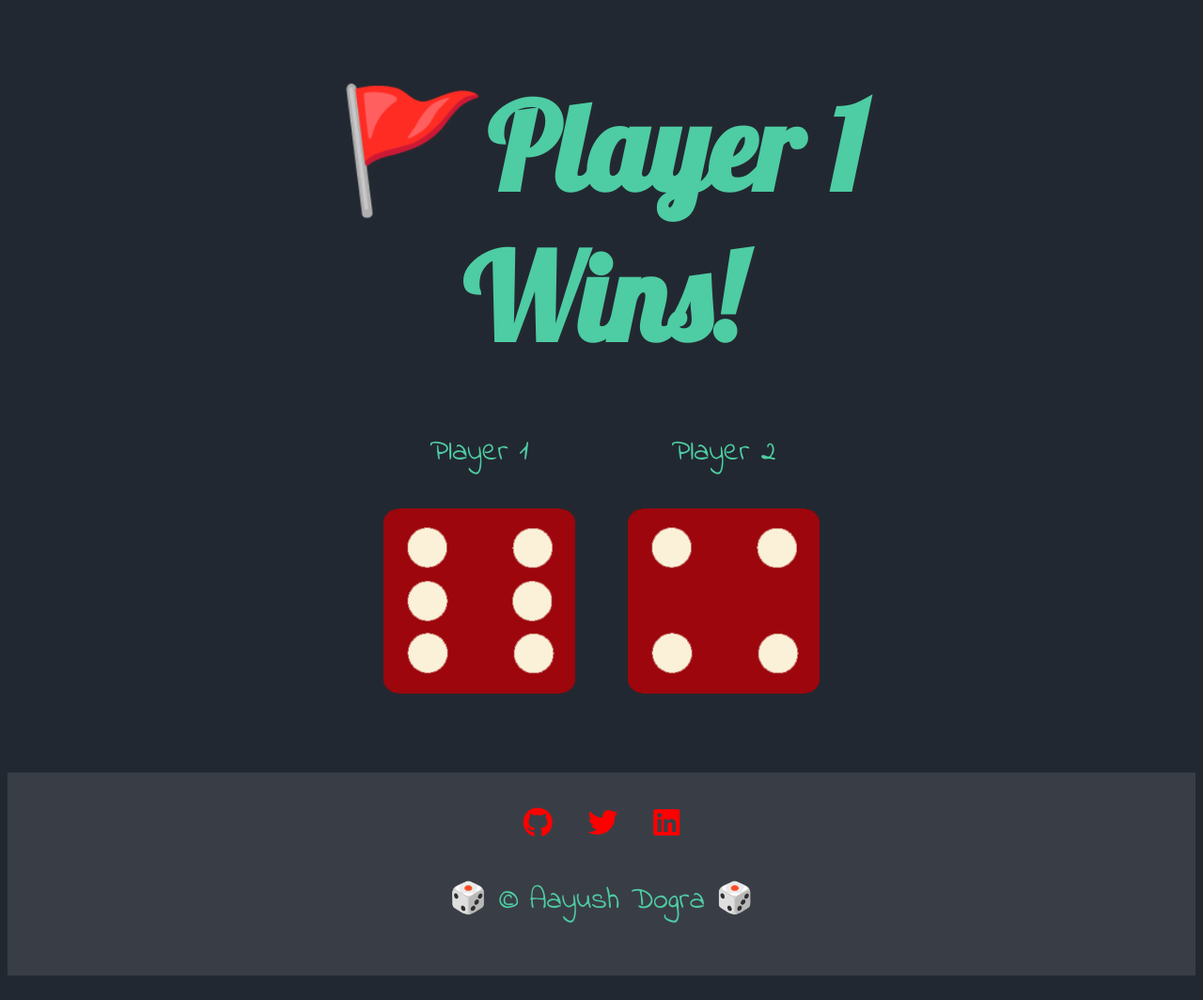
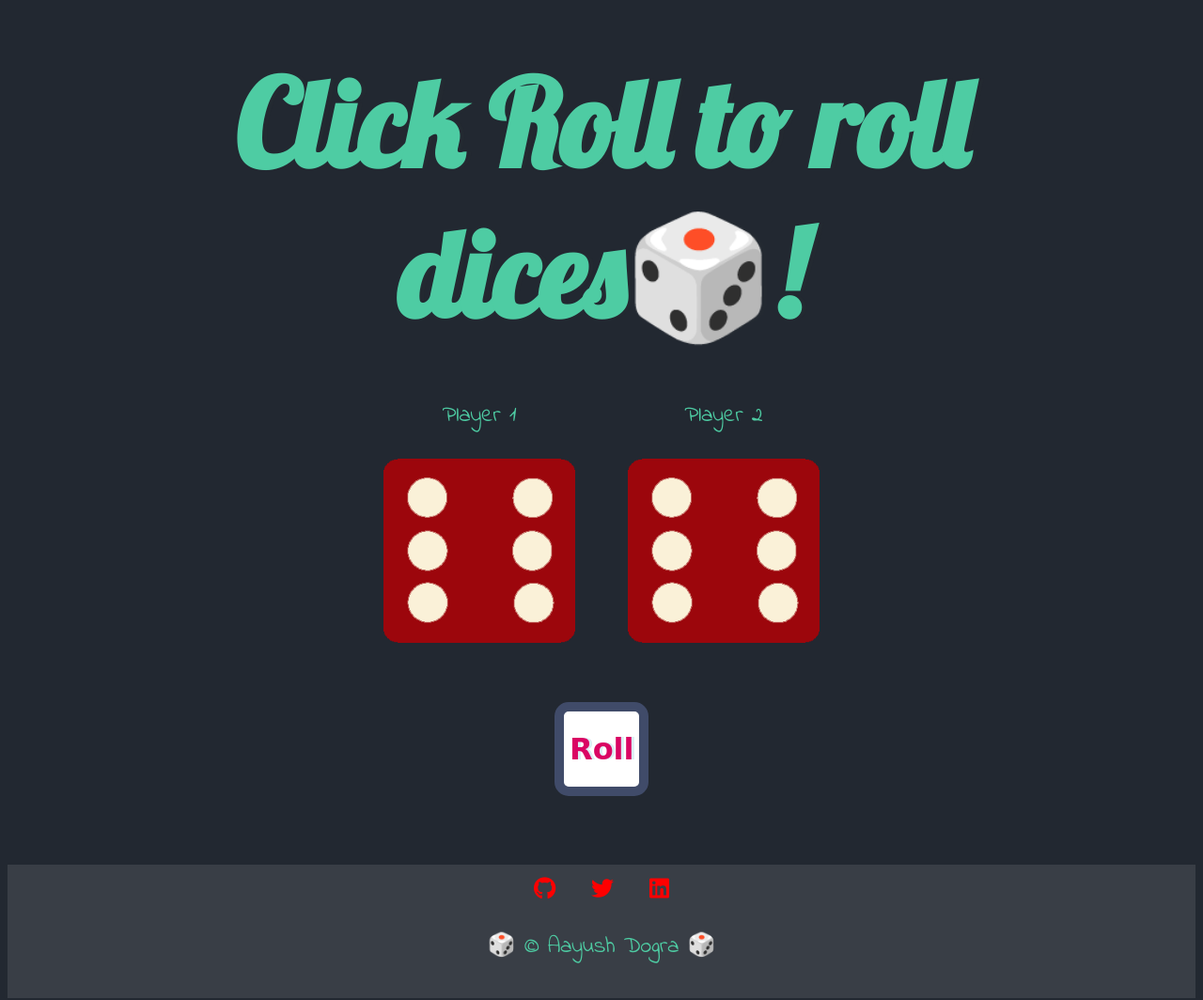
Before and after one commit to aayushdogra/Dice-Game, a plain HTML site: page index.html in a window 1280 px wide. Shown: the whole page at 94% size. Drawn offline with Linux system fonts and the light colour scheme.

Commit message:
Roll button added to play

```diff
--- a/index.html
+++ b/index.html
@@ -15,7 +15,7 @@
   <body>
 
     <div class="container">
-      <h1>Refresh Me</h1>
+      <h1>Click Roll to roll dices🎲!</h1>
 
       <div class="dice">
         <p>Player 1</p>
@@ -27,6 +27,9 @@
         <img class="img2" src="images/dice6.png">
       </div>
 
+      <div class="rollDice">
+        <button class="r Roll">Roll</button>
+      </div>
     </div>
 
     <script src="index.js" charset="utf-8"></script>
--- a/index.js
+++ b/index.js
@@ -1,3 +1,7 @@
+
+document.querySelector("button").addEventListener("click", function(){
+  var dice = this.innerHTML;
+
   var randomNumber1 = Math.floor(Math.random() * 6) + 1; // 1 -- 6
   var randomDiceImage1 = "dice" + randomNumber1 + ".png"; // dice1.png -- dice6.png
   var randomImageSrc1 = "images/" + randomDiceImage1;  // images/dice1.png -- images/dice6.png
@@ -17,3 +21,16 @@ else if (randomNumber1 < randomNumber2) {
   else {
     document.querySelector("h1").innerHTML = "Draw!";
   }
+
+  buttonAnimation(dice);
+});
+
+function buttonAnimation(keyPressed) {
+
+  var activeButton = document.querySelector("." + keyPressed);
+  activeButton.classList.add("pressed");
+
+  setTimeout(function() {
+    activeButton.classList.remove("pressed");
+  }, 100);
+}
--- a/styles.css
+++ b/styles.css
@@ -12,6 +12,7 @@
 
 body {
   background-color: #222831;
+  margin-bottom: 2px;
 }
 
 h1 {
@@ -23,7 +24,7 @@ h1 {
 }
 
 p {
-  font-size: 2rem;
+  font-size: 1.5rem;
   color: #4ECCA3;
   font-family: 'Indie Flower', cursive;
 }
@@ -40,19 +41,46 @@ footer {
   background-color: #393E46;
 }
 
+.Roll {
+  outline: none;
+  border: 10px solid #404B69;
+  font-size: 2rem;
+  font-family: 'Arvo', cursive;
+  line-height: 2;
+  font-weight: 900;
+  color: #DA0463;
+  text-shadow: 3px 0 #DBEDF3;
+  border-radius: 15px;
+  display: inline-block;
+  width: 100px;
+  height: 100px;
+  text-align: center;
+  margin: 10px;
+  background-color: white;
+}
+
+.rollDice {
+  padding: 5% 2% 0%;
+}
+
+.pressed {
+  box-shadow: #DBEDF3;
+  opacity: 0.5;
+}
 
 .footer {
   padding: 0% 5% 1%;
 }
 
 .container {
-  padding: 3% 7% 1%;
+  padding: 1% 7% 0%;
+  margin-bottom: 0px;
 }
 
 .social-anchor {
   color: red;
   padding: 0% 2%;
-  font-size: 2rem;
+  font-size: 1.5rem;
 }
 a:hover {
   color: #EEEEEE;
```
Lines whose indentation alone changed are shown as unchanged.
